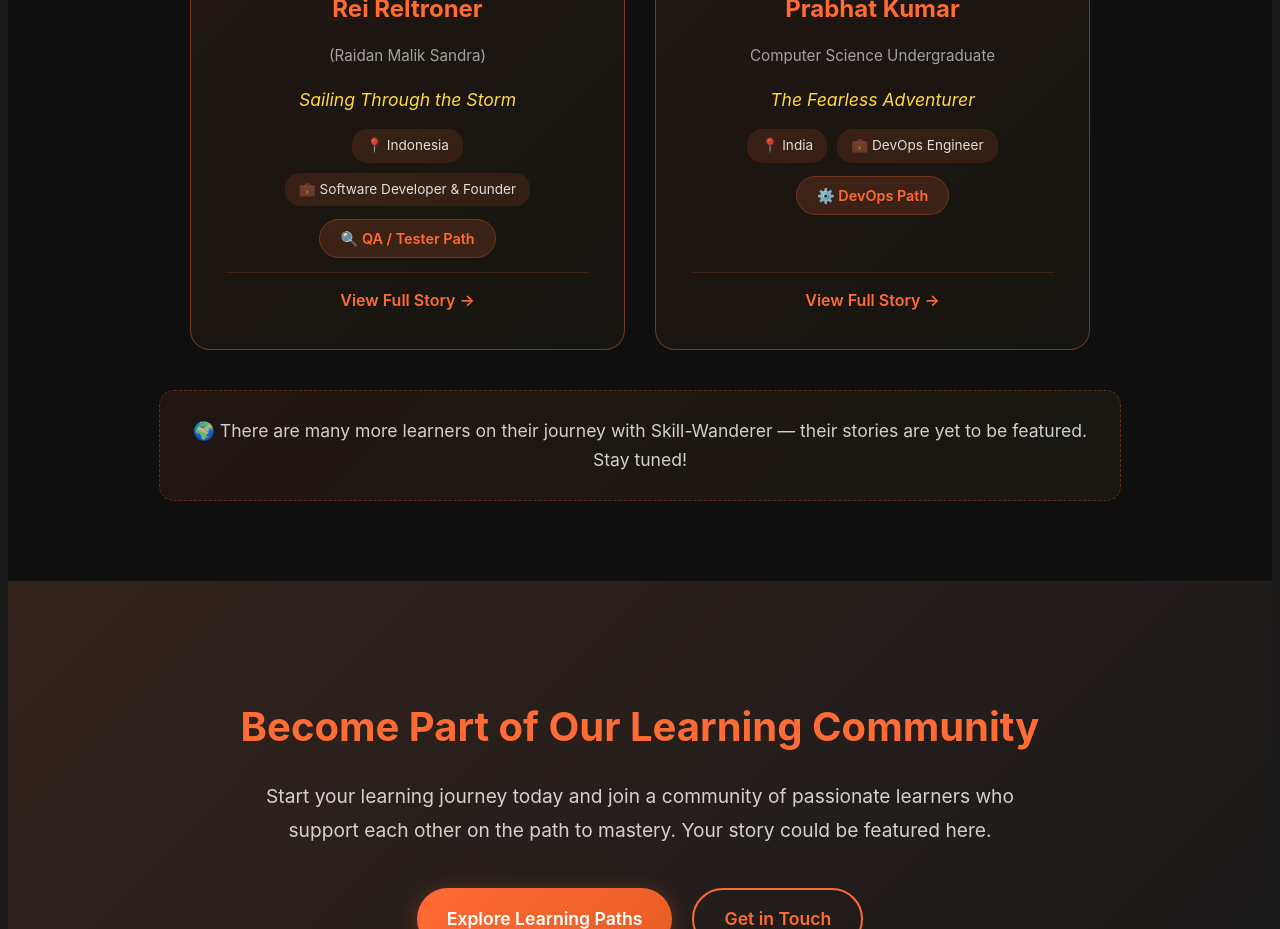
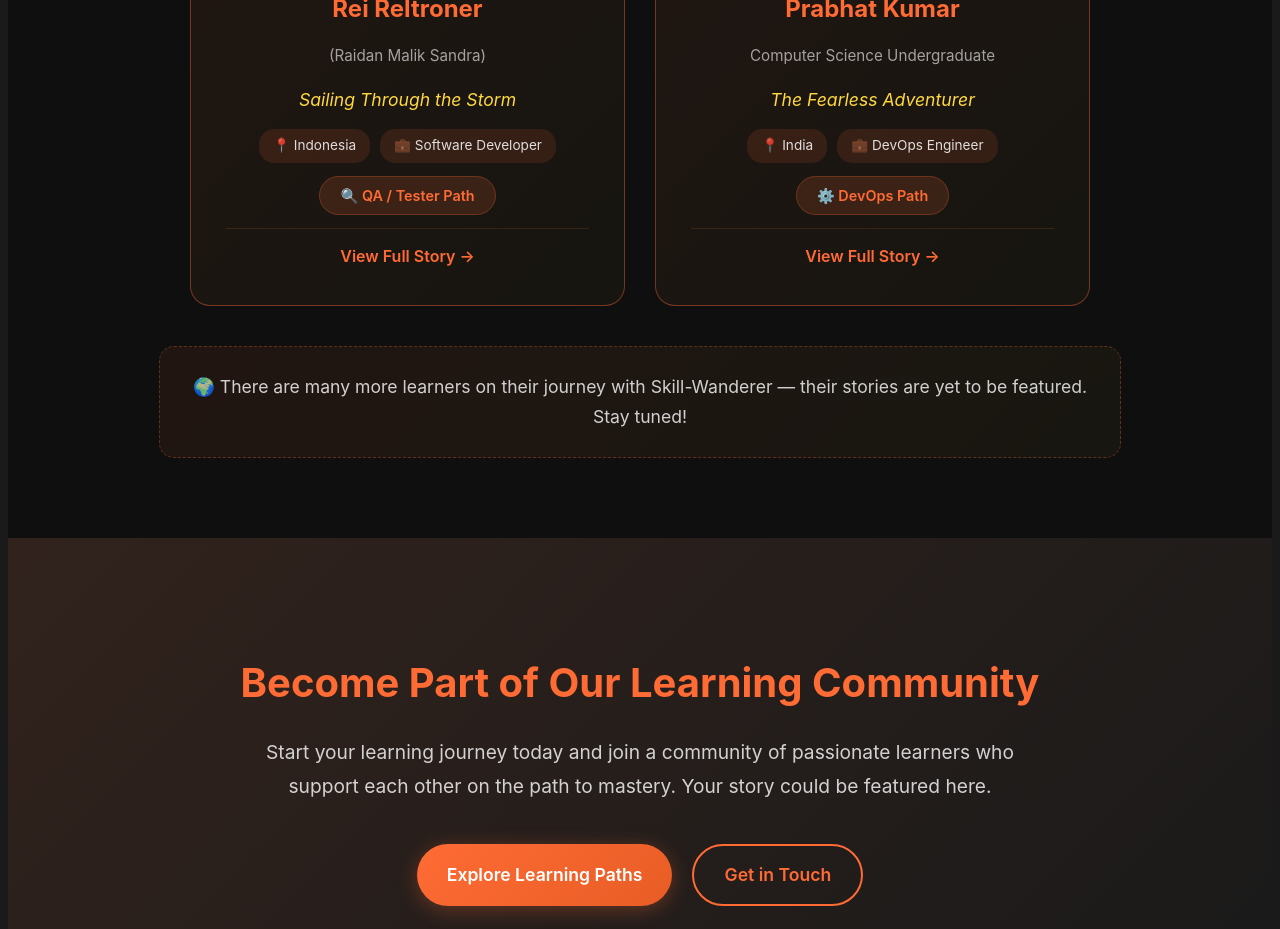
Before and after one commit to skill-wanderer/skill-wanderer-landing-page, a Nuxt app: page /learners in a window 1280 px wide. Shown: the part 1000-1929 px from the top of the page. Built offline with nearby package versions, Linux system fonts and the light colour scheme.

Commit message:
little fix

```diff
--- a/pages/learners/index.vue
+++ b/pages/learners/index.vue
@@ -30,7 +30,7 @@
               <p class="learner-tagline">Sailing Through the Storm</p>
               <div class="learner-meta">
                 <span>📍 Indonesia</span>
-                <span>💼 Software Developer & Founder</span>
+                <span>💼 Software Developer</span>
               </div>
               <div class="learner-path">
                 <span class="path-badge">🔍 QA / Tester Path</span>
```
